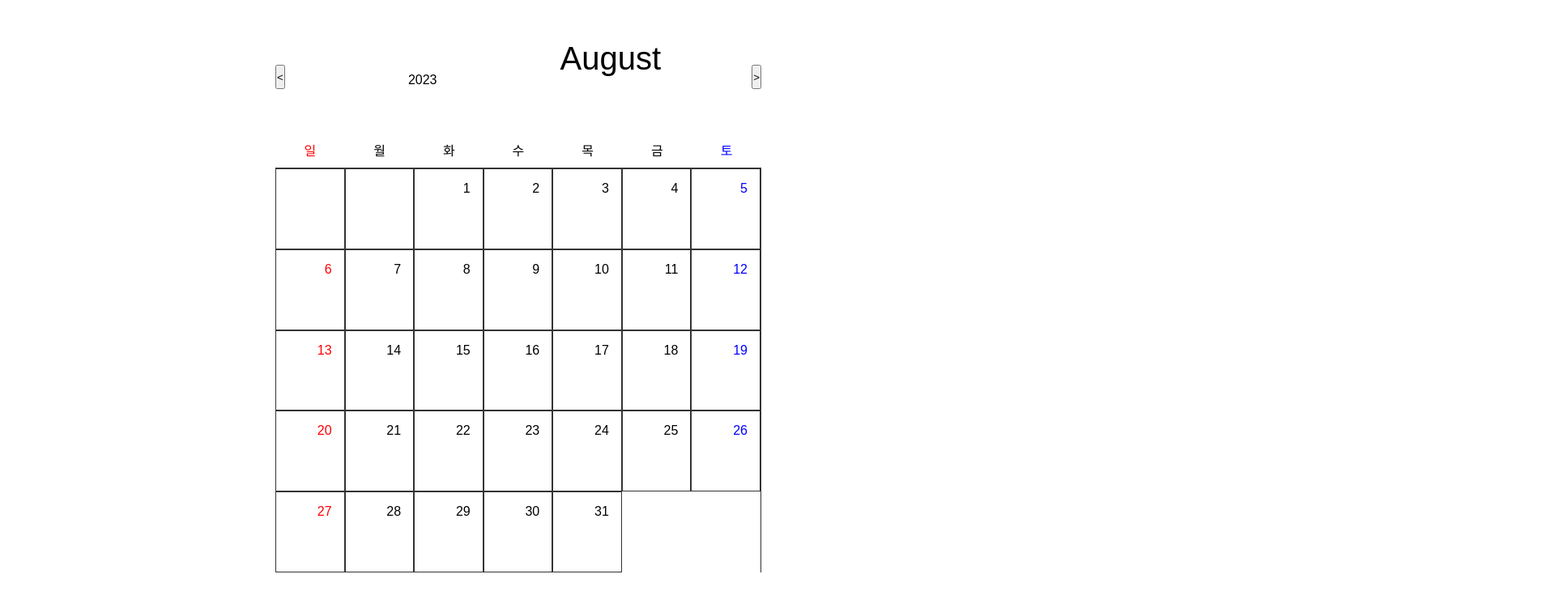
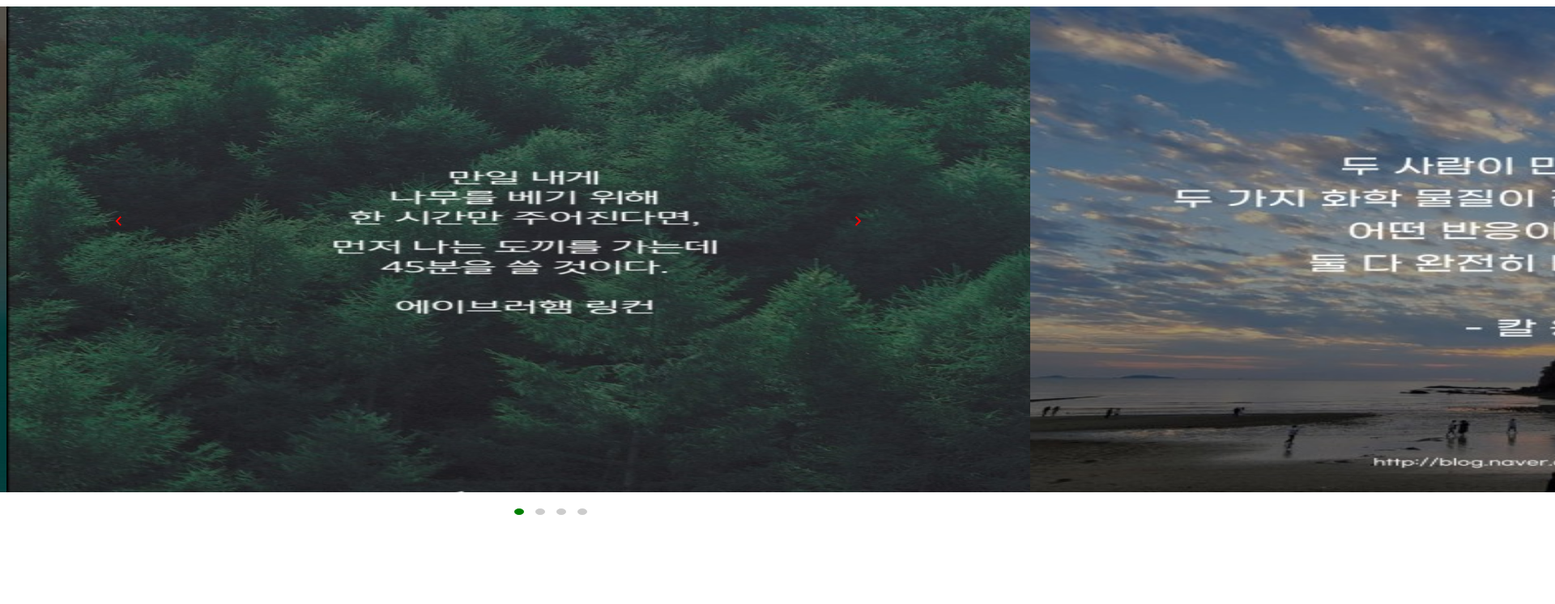
Before and after one commit to woojin03/FarmingChallenge, a plain HTML site: page index.html in a window 1280 px wide. Shown: the top 746 px of the page at 81% size, 1920 px wide, since content can reach past the window. Drawn offline with nearby package versions, Linux system fonts and the light colour scheme.

Commit message:
📌6일 차 미션 : 이미지 슬라이드 (캐러셀) 만들기 1
<요청사항>
💡n개의 이미지가 슬라이드 될 수 있는 영역을 만듭니다.
💡다양한 크기의 이미지를 넣어도 별도 수정 없이 동작이 가능합니다.
💡슬라이드 양 옆에 화살표가 있습니다.
💡화살표를 클릭하면 슬라이드가 작동됩니다

```diff
--- a/index.html
+++ b/index.html
@@ -3,39 +3,25 @@
 <head>
     <meta charset="UTF-8">
     <meta name="viewport" content="width=device-width, initial-scale=1.0">
-    <title>Calendar with Memo</title>
-    <link rel="stylesheet" href="main.css" />
+    <title>Image slider</title>
+    <link rel="stylesheet" href="main.css">
+    <link href="https://fonts.googleapis.com/icon?family=Material+Icons+Outlined"
+    rel="stylesheet">    <script src="https://code.jquery.com/jquery-3.6.0.min.js"></script>
+    <script src="https://cdnjs.cloudflare.com/ajax/libs/slick-carousel/1.8.1/slick.min.js"></script>
+    <script src="main.js"></script>
 </head>
 <body>
-    <div class="calendar">
-        <div class="header">
-            <div class="nav">
-                <button class="prev" onclick="prevM()">&lt;</button>
-                <span class="year"></span> <span class="month"></span>
-                <button class="next" onclick="nextM()">&gt;</button>
-            </div>
+    <div class="box">
+        <div class="imgs">
+            <img src="./img/1.jpg" alt="1" />
+            <img src="./img/2.jpg" alt="2" />
+            <img src="./img/3.jpg" alt="3" />
+            <img src="./img/4.jpg" alt="4" />
         </div>
-        <div class="main">
-            <div class="days">
-                <div class="day">일</div>
-                <div class="day">월</div>
-                <div class="day">화</div>
-                <div class="day">수</div>
-                <div class="day">목</div>
-                <div class="day">금</div>
-                <div class="day">토</div>
-            </div>
-            <div class="dates"></div>
-        </div>
+
+        <span class="material-icons-outlined prev">chevron_left</span>
+        <span class="material-icons-outlined next">navigate_next</span>
     </div>
 
-    <div class="memo-overlay" onclick="closeMemo()"></div>
-    <div class="memo-container">
-        <div class="memo-date"></div>
-        <textarea class="memo-input" placeholder="메모를 입력하세요"></textarea>
-        <button class="memo-save" onclick="saveMemo()">저장</button>
-    </div>
-
-    <script src="main.js"></script>
 </body>
 </html>
--- a/main.css
+++ b/main.css
@@ -1,131 +1,58 @@
-* {
-    margin: 0;
-    padding: 0;
-    font-family: sans-serif;
-    box-sizing: border-box;
+.box{
+    position: relative;
 }
-
-body {
-    display: flex;
-    justify-content: center;
-    min-height: 100vh;
+.imgs {
+    width: 100%;
+    display: inline-block;
+    margin: auto;
+    position: absolute;
   }
-
-.calendar {
+  img{
     width: 600px;
-    margin: 50px;
+    height: 600px;
   }
-
-.year {
-    margin: 40px;
+  .prev,
+  .next {
+    position: relative;
+    cursor: pointer;
+    display: inline-block;
+    margin-top: 20%;
+    color: red;
   }
-
-.month {
-    font-size: 40px;
+  .prev{
+    margin: 0 70% 0 10%;
   }
-
-.nav {
-    display: flex;
-    justify-content: space-between;
+  .prev:hover{
+      font-size: 500%;
   }
-
-nav-btn {
-    width: 28px;
-    height: 30px;
-    font-size: 16px;
-    line-height: 34px;
-    background-color: transparent;
-    cursor: pointer;
+  .next:hover{
+    font-size: 500%;
 }
-button{
-    height: 30px;
-    margin-top: 30px;
-}
-.today {
-    width: 75px;
-    border-left: 1px solid #333333;
-    border-right: 1px solid #333333;
-}
-
-.days {
-    display: flex;
-    margin: 25px 0 10px;
-}
-
-.day {
-    width: calc(100% / 7);
+.slick-dots {
+    position: relative;
+    bottom: 10px;
+    width: 100%;
     text-align: center;
   }
 
-.dates {
-    display: flex;
-    flex-flow: row wrap;
-    height: 500px;
-    border-top: 1px solid #333333;
-    border-right: 1px solid #333333;
+  .slick-dots li {
+    display: inline-block;
+    margin: 0 5px;
   }
 
-.date {
-    width: calc(100% / 7);
-    padding: 15px;
-    text-align: right;
-    border: 1px solid #333333;
+  .slick-dots li button {
+    font-size: 0;
+    width: 12px;
+    height: 12px;
+    border-radius: 50%;
+    background-color: #ccc;
+    border: 2px solid #fff;
+    cursor: pointer;
   }
-.date:hover{
+
+  .slick-dots li.slick-active button {
     background-color: green;
   }
-
-.day:nth-child(7n+1),
-.date:nth-child(7n+1) {
-    color: red;
+  .material-icons-outlined{
+    font-size: 50px;
   }
-
-.day:nth-child(7n),
-.date:nth-child(7n) {
-    color: blue;
-}
-
-.memo-overlay {
-    display: none;
-    position: fixed;
-    top: 0;
-    left: 0;
-    width: 100%;
-    height: 100%;
-    background-color: rgba(0, 0, 0, 0.5);
-}
-
-.memo-container {
-    display: none;
-    position: fixed;
-    top: 50%;
-    left: 50%;
-    transform: translate(-50%, -50%);
-    background-color: #fff;
-    box-shadow: 0 0 5px rgba(0, 0, 0, 0.3);
-    padding: 20px;
-    z-index: 999;
-}
-.memo-date{
-    border-bottom: 1px solid black;
-}
-
-.memo-input {
-    width: 100%;
-    height: 100px;
-    resize: none;
-    border: none;
-}
-
-.memo-save {
-    background-color: green;
-    width: 30px;
-    border: none;
-    cursor: pointer;
-    float: right;
-}
-
-.memo-exists {
-    background-color: yellow;
-
-}
--- a/main.js
+++ b/main.js
@@ -1,94 +1,9 @@
-const yearElement = document.querySelector('.year');
-const monthElement = document.querySelector('.month');
-const datesElement = document.querySelector('.dates');
-const memoOverlay = document.querySelector('.memo-overlay');
-const memoContainer = document.querySelector('.memo-container');
-const memoDateElement = document.querySelector('.memo-date');
-const memoInputElement = document.querySelector('.memo-input');
-
-let currentDate = new Date();
-let memoData = {};
-
-function updateCalendar() {
-    const year = currentDate.getFullYear();
-    const month = currentDate.toLocaleString('default', { month: 'long' });
-
-    yearElement.textContent = year;
-    monthElement.textContent = month;
-
-    datesElement.innerHTML = '';
-
-    const firstDay = new Date(year, currentDate.getMonth(), 1);
-    const lastDay = new Date(year, currentDate.getMonth() + 1, 0);
-
-    const startDayOfWeek = firstDay.getDay();
-
-    for (let i = 0; i < startDayOfWeek; i++) {
-        const emptyDate = document.createElement('div');
-        emptyDate.className = 'date empty';
-        datesElement.appendChild(emptyDate);
-    }
-
-    for (let date = 1; date <= lastDay.getDate(); date++) {
-        const dateElement = document.createElement('div');
-        dateElement.textContent = date;
-        dateElement.className = 'date';
-        dateElement.setAttribute('onclick', `showMemoForm(${date})`);
-
-        const dateString = getDateString(currentDate, date);
-        if (memoData[dateString]) {
-            dateElement.classList.add('memo-exists');
-        }
-
-        datesElement.appendChild(dateElement);
-    }
-}
-
-function prevM() {
-    currentDate.setMonth(currentDate.getMonth() - 1);
-    updateCalendar();
-}
-
-function nextM() {
-    currentDate.setMonth(currentDate.getMonth() + 1);
-    updateCalendar();
-}
-
-function getDateString(dateObj, day) {
-    const year = dateObj.getFullYear();
-    const month = dateObj.getMonth() + 1;
-    return `${month}/${day}`;
-}
-
-function showMemoForm(day) {
-    const dateString = getDateString(currentDate, day);
-
-    memoOverlay.style.display = 'block';
-    memoContainer.style.display = 'block';
-    memoDateElement.textContent = dateString;
-
-    if (memoData[dateString]) {
-        memoInputElement.value = memoData[dateString];
-    } else {
-        memoInputElement.value = '';
-    }
-}
-
-function closeMemo() {
-    memoOverlay.style.display = 'none';
-    memoContainer.style.display = 'none';
-}
-
-function saveMemo() {
-    const dateString = memoDateElement.textContent;
-    const memo = memoInputElement.value.trim();
-
-    if (memo !== '') {
-        memoData[dateString] = memo;
-        updateCalendar();
-    }
-
-    closeMemo();
-}
-
-updateCalendar();
+$(document).ready(function() {
+    // 이미지 슬라이더 설정
+    $('.imgs').slick({
+      dots: true, // 페이지 점 표시
+      autoplay: false, // 자동 슬라이드 비활성화
+      prevArrow: $('.prev'), // 이전 버튼 클래스
+      nextArrow: $('.next'), // 다음 버튼 클래스
+    });
+  });
```
Also changed, not shown: img/1.jpg (added), img/2.jpg (added), img/3.jpg (added), img/4.jpg (added). Lines whose indentation alone changed are shown as unchanged.
